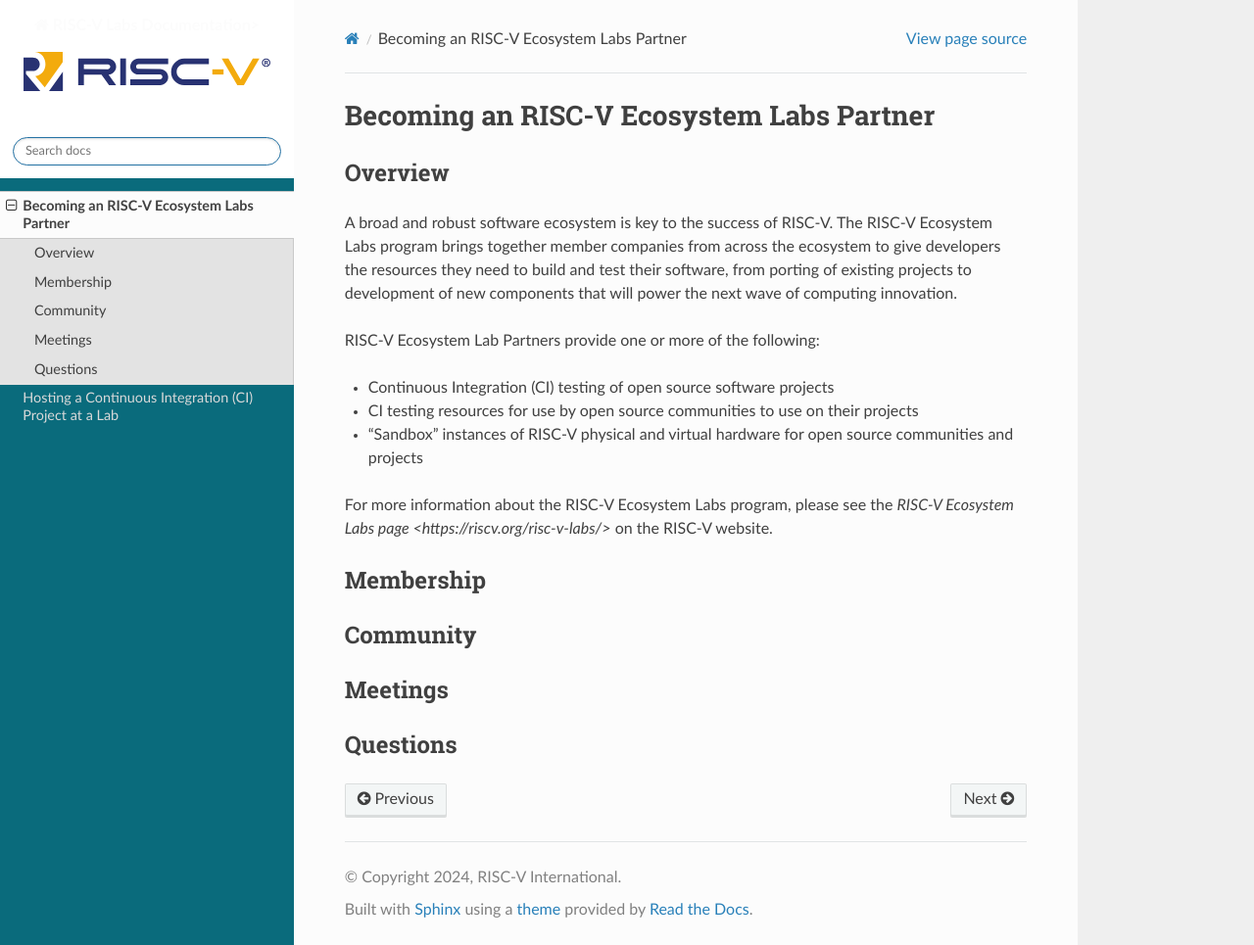
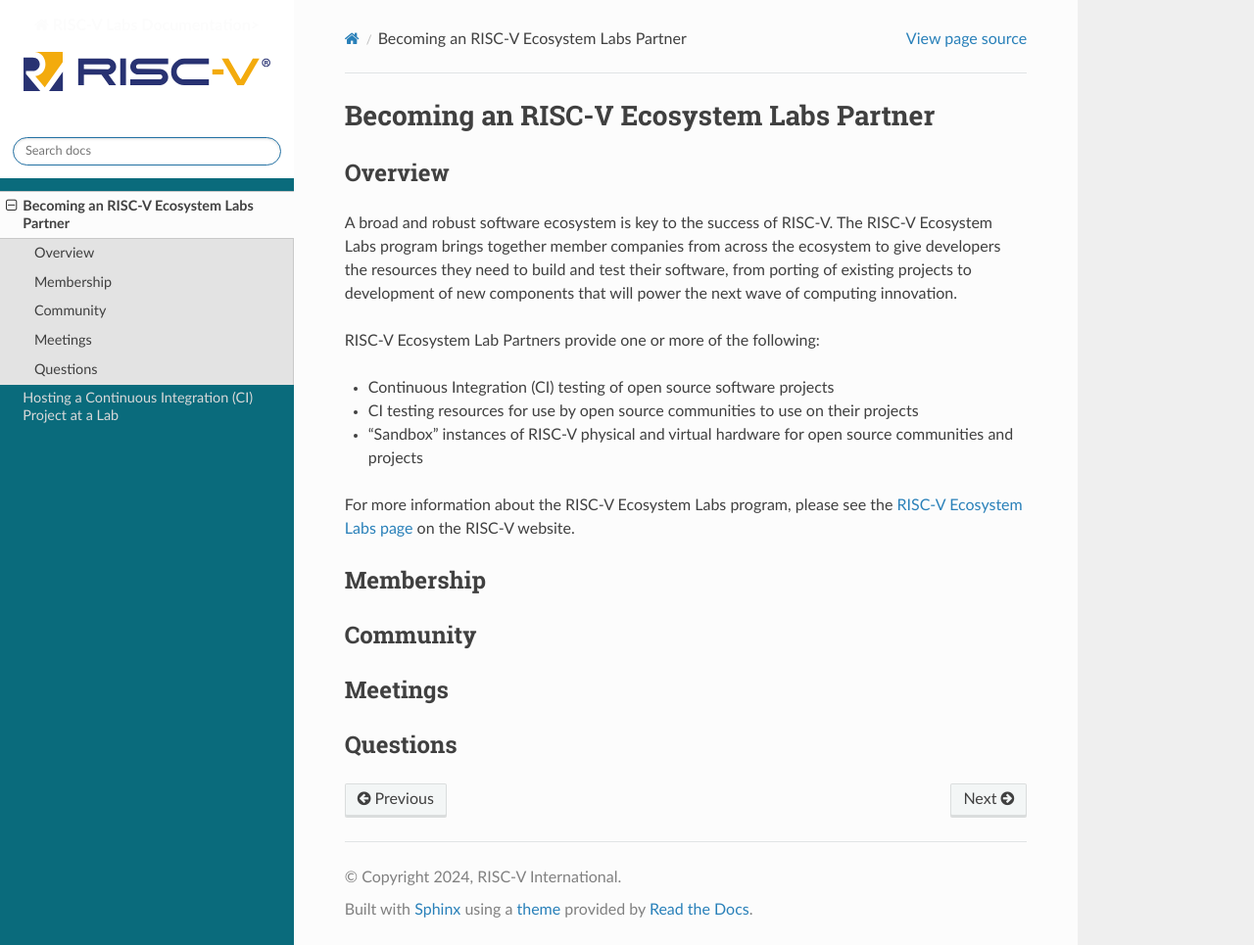
Before and after one commit to riscv-admin/labs-doc, a Sphinx documentation site: the page built from source/becoming_lab_partner.rst, in a window 1280 px wide and 965 px high. Shown: the whole window at 98% size. Built offline with Sphinx 7.4.7 and the Read the Docs theme 2.0.0, drawn with Linux system fonts in a browser that asks for light colours.

Commit message:
Correct link
Signed-off-by: Jeff Scheel <jeff@riscv.org>

```diff
--- a/source/becoming_lab_partner.rst
+++ b/source/becoming_lab_partner.rst
@@ -20,7 +20,7 @@
 - “Sandbox” instances of RISC-V physical and virtual hardware for open source communities and projects
 
 For more information about the RISC-V Ecosystem Labs program, please see the
-`RISC-V Ecosystem Labs page <https://riscv.org/risc-v-labs/>` on the RISC-V website.
+`RISC-V Ecosystem Labs page <https://riscv.org/risc-v-labs/>`_ on the RISC-V website.
 
 ++++++++++++++++++++++++++++++++++++++++++
 Membership
```
